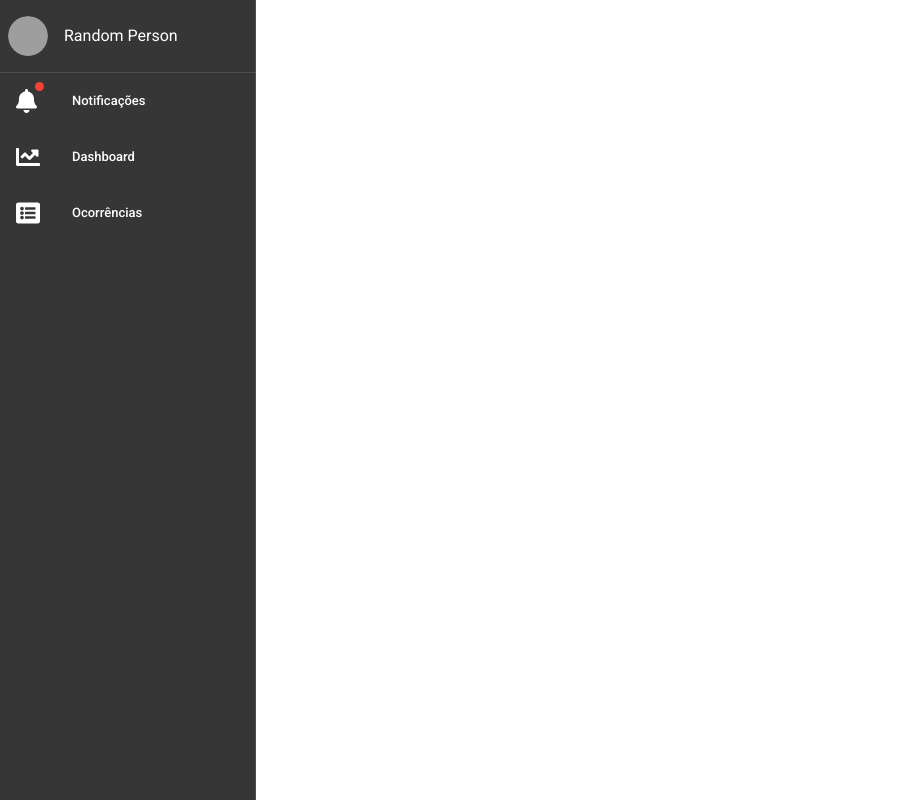
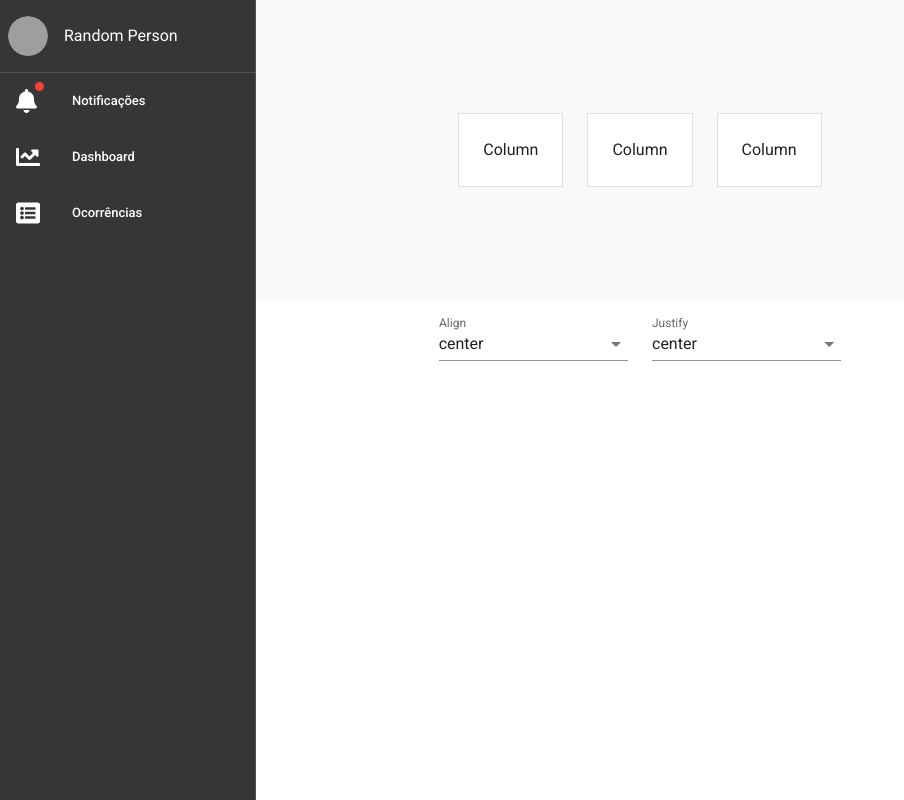
Before and after one commit to BiancaCristina/security-system, a Vue app: page /dashboard in a window 1280 px wide. Shown: the whole page, without its empty margins (0-904 px from the left). Built offline with nearby package versions, Linux system fonts and the light colour scheme; grey boxes are pictures that could not be loaded.

Commit message:
Fixed navbar and included routes

```diff
--- a/src/App.vue
+++ b/src/App.vue
@@ -1,6 +1,7 @@
 <template>
     <v-app>
         <NavBar />
+        <router-view></router-view>
     </v-app>
 </template>
 
@@ -9,7 +10,6 @@
 
     export default {
         name: 'App',
-
         components: {NavBar},
 
         data () {
--- a/src/components/NavBar.vue
+++ b/src/components/NavBar.vue
@@ -3,6 +3,7 @@
         permanent
         expand-on-hover
         dark
+        absolute
     >
         <v-list>
             <v-list-item
@@ -25,7 +26,8 @@
                 v-for="option in options"
                 :key="option.title"
         >
-            <v-list-item link v-if="option.icon == 'fas fa-bell'" @click="clearNotifications">
+            <router-link :to="option.route" v-if="option.icon == 'fas fa-bell'">
+                <v-list-item link @click="clearNotifications">
                     <v-list-item-icon>
                         <v-badge
                             color="red"
@@ -36,17 +38,23 @@
                             <v-icon>{{option.icon}}</v-icon>
                         </v-badge>
                     </v-list-item-icon>
-                <v-list-item-title>{{option.title}}</v-list-item-title>
+
+                    <v-list-item-title>
+                        {{option.title}}
+                    </v-list-item-title>
                 </v-list-item>
+            </router-link>
 
-            <v-list-item link v-else>
+            <router-link :to="option.route" v-else>
+                <v-list-item link>
                     <v-list-item-icon>
                         <v-icon>{{option.icon}}</v-icon>
                     </v-list-item-icon>
                     <v-list-item-title>{{option.title}}</v-list-item-title>
                 </v-list-item>
+            </router-link>
+
         </v-list>
-
     </v-navigation-drawer>
 </template>
 
@@ -59,9 +67,9 @@
                 notifications: 1,
 
                 options: [
-                    { title: 'Notificações', icon: 'fas fa-bell'},
-                    { title: 'Dashboard', icon: 'fas fa-chart-line' },
-                    { title: 'Ocorrências', icon: 'fas fa-list-alt' },
+                    { title: 'Notificações', icon: 'fas fa-bell', route: '/notificacoes'},
+                    { title: 'Dashboard', icon: 'fas fa-chart-line', route: '/dashboard' },
+                    { title: 'Ocorrências', icon: 'fas fa-list-alt', route: '/ocorrencias' },
                 ]
             }
         },
@@ -75,3 +83,9 @@
         }
     }
 </script>
+
+<style scoped>
+    a {
+        text-decoration: none;
+    }
+</style>
--- a/src/router/index.js
+++ b/src/router/index.js
@@ -1,12 +1,12 @@
-import Vue from 'vue'
-import VueRouter from 'vue-router'
+import Vue from 'vue';
+import VueRouter from 'vue-router';
 import Dashboard from "../views/Dashboard";
 
 Vue.use(VueRouter)
 
 const routes = [
     {
-        path: '/',
+        path: '/dashboard',
         name: 'Dashboard',
         component: Dashboard
     },
--- a/src/views/Dashboard.vue
+++ b/src/views/Dashboard.vue
@@ -1,13 +1,77 @@
 <template>
-    <h1>Dashboard</h1>
+    <v-container fluid>
+        <v-row>
+            <v-col cols="12">
+                <v-row
+                        :align="alignment"
+                        :justify="justify"
+                        class="grey lighten-5"
+                        style="height: 300px;"
+                >
+                    <v-card
+                            v-for="n in 3"
+                            :key="n"
+                            class="ma-3 pa-6"
+                            outlined
+                            tile
+                    >
+                        Column
+                    </v-card>
+                </v-row>
+            </v-col>
+            <v-col cols="12">
+                <v-row justify="center">
+                    <v-col
+                            cols="6"
+                            md="2"
+                    >
+                        <v-select
+                                v-model="alignment"
+                                :items="alignmentsAvailable"
+                                label="Align"
+                        ></v-select>
+                    </v-col>
+
+                    <v-col
+                            cols="6"
+                            md="2"
+                    >
+                        <v-select
+                                v-model="justify"
+                                :items="justifyAvailable"
+                                label="Justify"
+                        ></v-select>
+                    </v-col>
+                </v-row>
+            </v-col>
+        </v-row>
+    </v-container>
 </template>
 
 <script>
     export default {
-        name: "Dashboard"
+        name: 'Dashboard',
+
+        data () {
+            return {
+                alignmentsAvailable: [
+                    'start',
+                    'center',
+                    'end',
+                    'baseline',
+                    'stretch',
+                ],
+                alignment: 'center',
+                dense: false,
+                justifyAvailable: [
+                    'start',
+                    'center',
+                    'end',
+                    'space-around',
+                    'space-between',
+                ],
+                justify: 'center',
+            }
+        },
     }
 </script>
-
-<style scoped>
-
-</style>
```
Lines whose indentation alone changed are shown as unchanged.
